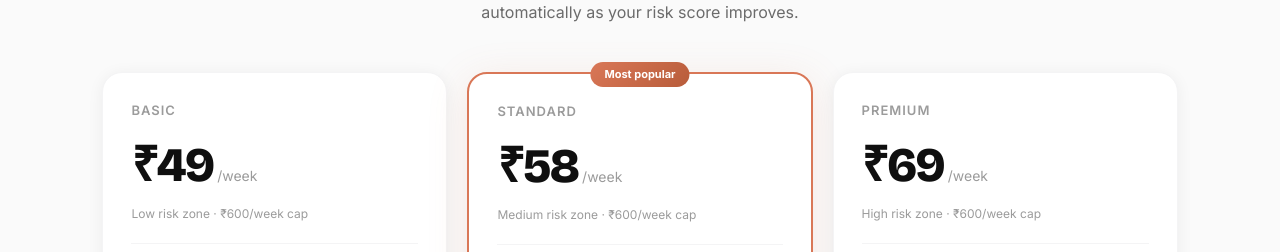
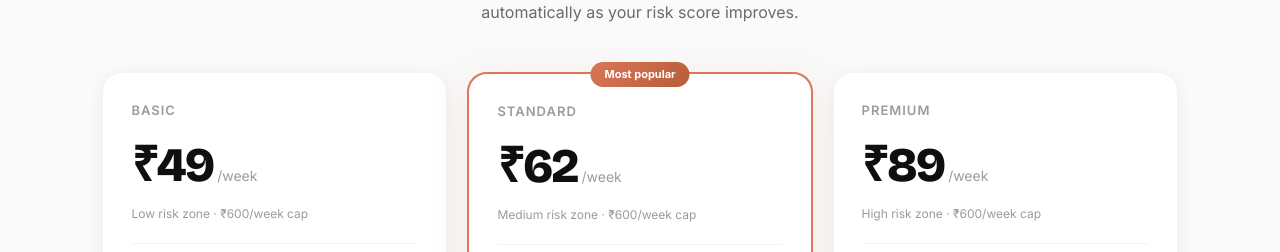
Before and after one commit to karthikeyavelivela/GuidePay, a React (Vite) app in the folder frontend/: page / in a window 1280 px wide. Shown: the part 4547-4799 px from the top of the page. Built offline with nearby package versions, Linux system fonts and the light colour scheme; no server answers.

Commit message:
Fix: Sync Landing and Coverage components with corrected base pricing

```diff
--- a/frontend/src/pages/Landing.jsx
+++ b/frontend/src/pages/Landing.jsx
@@ -84,12 +84,12 @@ const PLANS = [
     cta: 'Get Basic',
   },
   {
-    name: 'Standard', price: 58, zone: 'Medium risk zone', popular: true,
+    name: 'Standard', price: 62, zone: 'Medium risk zone', popular: true,
     features: ['Up to ₹600/week coverage', 'All 3 triggers included', 'UPI instant payout < 2hrs', 'AI 24h flood forecast', 'Worker risk score tracking', 'Activity verification', 'Priority claim review', 'Flood alert notifications'],
     cta: 'Get Standard →',
   },
   {
-    name: 'Premium', price: 69, zone: 'High risk zone', popular: false,
+    name: 'Premium', price: 89, zone: 'High risk zone', popular: false,
     features: ['Up to ₹600/week coverage', 'All 3 triggers included', 'UPI instant payout < 1hr', 'AI 7-day forecast', 'Auto coverage extension', 'Priority fraud protection', 'Dedicated claim tracking', 'WhatsApp alerts', '24/7 support priority'],
     cta: 'Get Premium',
   },
--- a/frontend/src/pages/worker/Coverage.jsx
+++ b/frontend/src/pages/worker/Coverage.jsx
@@ -29,7 +29,7 @@ const PLANS = [
   {
     id: 'standard',
     name: 'Standard',
-    price: 58,
+    price: 62,
     coverage: 600,
     badge: 'Most Popular',
     description: 'Best for most workers',
@@ -49,7 +49,7 @@ const PLANS = [
   {
     id: 'premium',
     name: 'Premium',
-    price: 69,
+    price: 89,
     coverage: 900,
     badge: 'Best Protection',
     description: 'For high-risk flood zones',
@@ -123,7 +123,7 @@ export default function Coverage() {
 
   const getAdjustedPrice = (basePlanPrice) => {
     if (!mlPremium?.final_premium) return basePlanPrice
-    const ratio = mlPremium.final_premium / 58
+    const ratio = mlPremium.final_premium / 62
     return Math.max(35, Math.round(basePlanPrice * ratio))
   }
 
@@ -191,7 +191,7 @@ export default function Coverage() {
             </div>
             <div style={{ textAlign: 'right' }}>
               <p style={{ fontFamily: 'Bricolage Grotesque', fontSize: 34, fontWeight: 800, color: '#D97757', margin: 0 }}>
-                Rs{mlPremium?.final_premium || 58}
+                Rs{mlPremium?.final_premium || 62}
               </p>
               <p style={{ fontSize: 12, color: 'var(--text-tertiary)', fontFamily: 'Inter', margin: 0 }}>
                 /week
```
